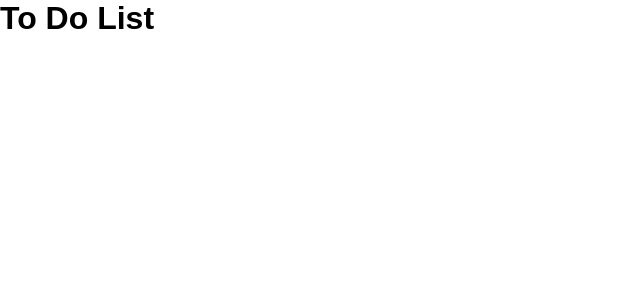
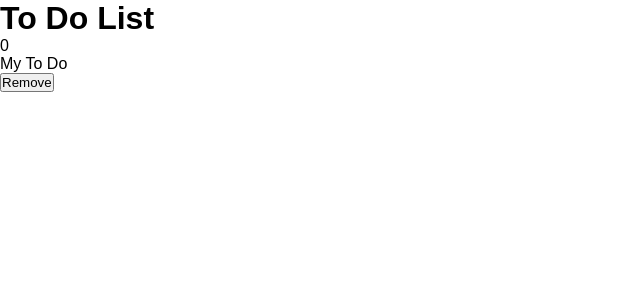
Before and after one commit to StephanieKSanchez/first-angular-app, an Angular app: page / in a window 1280 px wide. Shown: the top 300 px of the page, without its empty margins (0-640 px from the left). Built offline with nearby package versions, Linux system fonts and the light colour scheme.

Commit message:
starting todo list - added an index, title, and delete button

```diff
--- a/src/app/app.component.html
+++ b/src/app/app.component.html
@@ -2,4 +2,5 @@
   <header>
     <h1>To Do List</h1>
   </header>
+  <app-todos></app-todos>
 </div>
--- a/src/app/components/todos/todos.component.html
+++ b/src/app/components/todos/todos.component.html
@@ -1 +1,7 @@
-<p>todos works!</p>
+<div class="todos">
+  <div class="todo">
+    <div class="id">0</div>
+    <div class="content">My To Do</div>
+    <button class="delete">Remove</button>
+  </div>
+</div>
--- a/src/app/components/todos/todos.component.ts
+++ b/src/app/components/todos/todos.component.ts
@@ -1,15 +1,12 @@
 import { Component, OnInit } from '@angular/core';
 
 @Component({
-  selector: 'app-todos',
+  selector: 'app-todos', //this is how we use this component in oother components
   templateUrl: './todos.component.html',
-  styleUrls: ['./todos.component.css']
+  styleUrls: ['./todos.component.css'],
 })
 export class TodosComponent implements OnInit {
+  constructor() {}
 
-  constructor() { }
-
-  ngOnInit(): void {
-  }
-
+  ngOnInit(): void {}
 }
```
